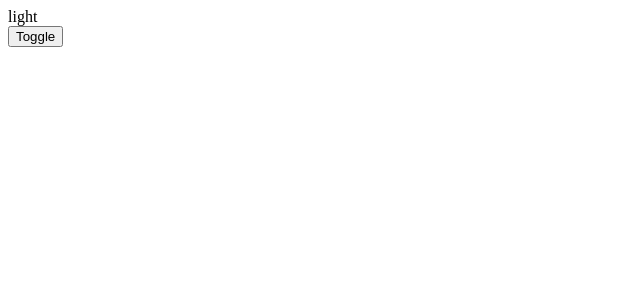
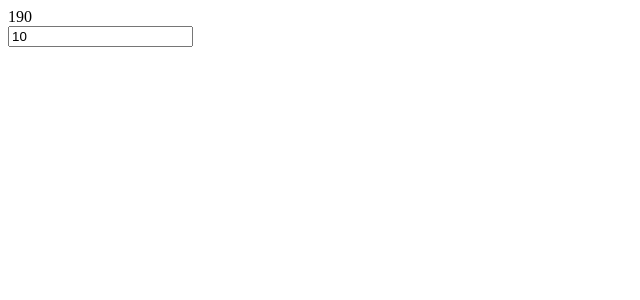
Before and after one commit to Gihan76/ng_17_signals, an Angular app: page / in a window 1280 px wide. Shown: the top 300 px of the page, without its empty margins (0-640 px from the left). Built offline with nearby package versions, Linux system fonts and the light colour scheme.

Commit message:
computed signals implemented

```diff
--- a/src/app/app.component.html
+++ b/src/app/app.component.html
@@ -1,3 +1,3 @@
-<label>{{label}}</label>
+<label>{{totalPrice()}}</label>
 <br>
-<button (click)="toggleDarkMode()">Toggle</button>
+<input type="number" value="{{quantity()}}" (change)="changeQuantity($event)"/>
--- a/src/app/app.component.ts
+++ b/src/app/app.component.ts
@@ -1,6 +1,6 @@
 import { Component } from '@angular/core';
 import { RouterOutlet } from '@angular/router';
-import { signal, effect } from '@angular/core';
+import { signal, computed } from '@angular/core';
 
 @Component({
   selector: 'app-root',
@@ -12,24 +12,12 @@
 export class AppComponent {
   title = 'angular-signals-example';
 
-  theme = signal('light'); // signal to hold the current theme
-  label = this.theme(); // signal to hold the label for the button
+  price = 19;
+  quantity = signal(10); // signal to hold the quantity
+  totalPrice = computed(() => this.price * this.quantity()); // computed signal to calculate the total price (works as an effect)
 
-  // ngOnInit() {
-  //   // this.theme.set('dark'); // set the initial theme to dark
-  //   this.theme.update(currentTheme => currentTheme === 'light' ? 'dark' : 'light'); // toggle the theme
-  //   document.body.className = this.theme(); // set the initial theme on body
-  // }
-
-
-  constructor() {
-    effect(() => {
-      this.label = this.theme();
-    });
-  }
-
-  toggleDarkMode() {
-    this.theme.update(currentTheme => currentTheme === 'light' ? 'dark' : 'light'); // toggle the theme
+  changeQuantity(event: Event) {
+    this.quantity.set((event.target as HTMLInputElement).valueAsNumber);
   }
 
 }
```
